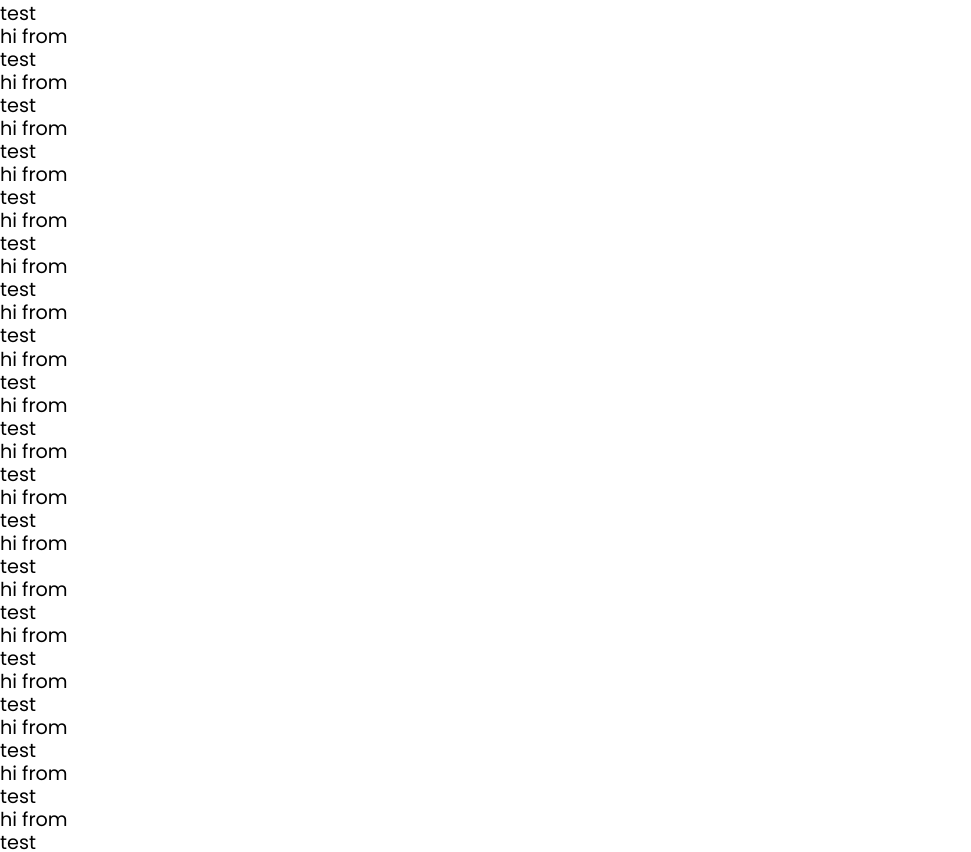
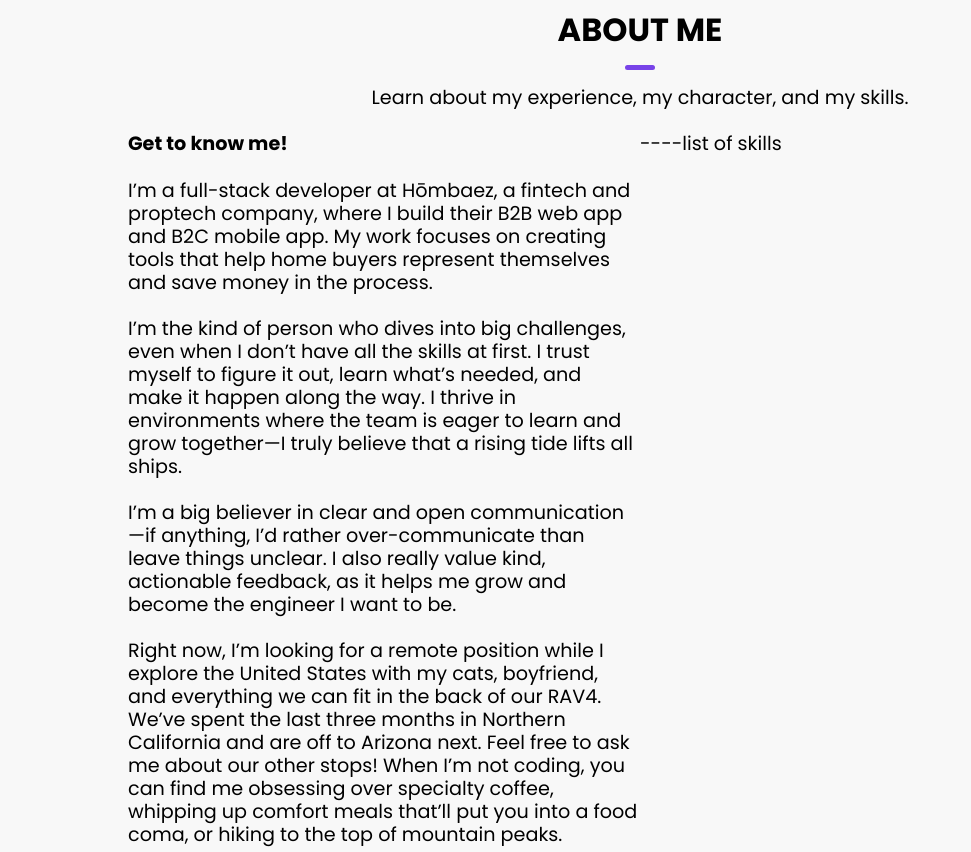
Before and after one commit to bethjmdev/devportfolio, a React (Create React App) app: page / in a window 1280 px wide. Shown: the part 821-1673 px from the top of the page, without its empty margins (0-971 px from the left). Built offline with nearby package versions, Linux system fonts and the light colour scheme.

Commit message:
basical styling for about

```diff
--- a/src/App.js
+++ b/src/App.js
@@ -17,44 +17,43 @@ function App() {
       <Projects />
       <Contact />
       {/*  */}
-      <About />
-      <Experience />
-      <Projects />
-      <Contact />
-      <About />
-      <Experience />
-      <Projects />
-      <Contact />
-      <About />
-      <Experience />
-      <Projects />
-      <Contact />
-      <About />
-      <Experience />
-      <Projects />
-      <Contact />
-      <About />
+
       <Experience />
       <Projects />
       <Contact />
 
-      <About />
       <Experience />
       <Projects />
       <Contact />
-      <About />
+
       <Experience />
       <Projects />
       <Contact />
-      <About />
+
       <Experience />
       <Projects />
       <Contact />
-      <About />
+
       <Experience />
       <Projects />
       <Contact />
-      <About />
+
+      <Experience />
+      <Projects />
+      <Contact />
+
+      <Experience />
+      <Projects />
+      <Contact />
+
+      <Experience />
+      <Projects />
+      <Contact />
+
+      <Experience />
+      <Projects />
+      <Contact />
+
       <Experience />
       <Projects />
       <Contact />
--- /dev/null
+++ b/src/components/About.css
@@ -0,0 +1,63 @@
+.about {
+  width: 100%;
+  background-color: #f8f8f8;
+  padding-top: 2rem;
+  padding-bottom: 3rem;
+}
+
+.about .about-container {
+  display: flex;
+  flex-direction: column;
+  width: 100%;
+  padding-left: 8rem;
+  padding-right: 8rem;
+}
+
+.about .about-header {
+  display: flex;
+  align-items: center;
+  flex-direction: column;
+  gap: 1rem;
+}
+
+.about .about-header h2 {
+  text-transform: uppercase;
+  font-size: 2rem;
+  text-align: center;
+}
+
+.about #hr {
+  width: 30px;
+  height: 5px;
+  background-color: #7843e8;
+  border: none;
+  border-radius: 3px;
+}
+
+.about .about-container .info {
+  display: flex;
+  flex-direction: row;
+}
+
+.about .info .know-me {
+  width: 50%;
+}
+
+@media only screen and (max-width: 768px) {
+  .about {
+    text-align: center;
+  }
+
+  .about .about-container {
+    padding-left: 2rem;
+    padding-right: 2rem;
+  }
+  .about .about-container .info {
+    flex-direction: column;
+    gap: 2rem;
+  }
+
+  .about .info .know-me {
+    width: 100%;
+  }
+}
--- a/src/components/About.js
+++ b/src/components/About.js
@@ -1,10 +1,60 @@
 import React from "react";
+import "./About.css";
 
 function About() {
   return (
-    <div id="About">
-      <p>hi from</p>
-      <p>test</p>
+    <div id="About" className="about">
+      <div className="about-container">
+        <div className="about-header">
+          <h2>about me</h2>
+          <hr id="hr" />
+          <p>Learn about my experience, my character, and my skills.</p>
+        </div>
+        <br />
+
+        <div className="info">
+          <div className="know-me">
+            <h4>Get to know me!</h4>
+            <br />
+            <p>
+              I’m a full-stack developer at Hōmbaez, a fintech and proptech
+              company, where I build their B2B web app and B2C mobile app. My
+              work focuses on creating tools that help home buyers represent
+              themselves and save money in the process.
+            </p>
+            <br />
+            <p>
+              I’m the kind of person who dives into big challenges, even when I
+              don’t have all the skills at first. I trust myself to figure it
+              out, learn what’s needed, and make it happen along the way. I
+              thrive in environments where the team is eager to learn and grow
+              together—I truly believe that a rising tide lifts all ships.{" "}
+            </p>
+            <br />
+
+            <p>
+              I’m a big believer in clear and open communication—if anything,
+              I’d rather over-communicate than leave things unclear. I also
+              really value kind, actionable feedback, as it helps me grow and
+              become the engineer I want to be.
+            </p>
+            <br />
+
+            <p>
+              Right now, I’m looking for a remote position while I explore the
+              United States with my cats, boyfriend, and everything we can fit
+              in the back of our RAV4. We’ve spent the last three months in
+              Northern California and are off to Arizona next. Feel free to ask
+              me about our other stops! When I’m not coding, you can find me
+              obsessing over specialty coffee, whipping up comfort meals that’ll
+              put you into a food coma, or hiking to the top of mountain peaks.
+            </p>
+          </div>
+          <div className="skills">
+            <p>----list of skills</p>
+          </div>
+        </div>
+      </div>
     </div>
   );
 }
--- a/src/components/Header.js
+++ b/src/components/Header.js
@@ -7,8 +7,6 @@ import LinkNavBar from "./utils/LinkNavBar";
 function Header() {
   return (
     <>
-      {/* <LinkNavBar className="LinkBar" /> */}
-
       <div className="header" id="Header">
         <div className="header-container">
           <h1>Hey, I'm Beth Mills</h1>
```
